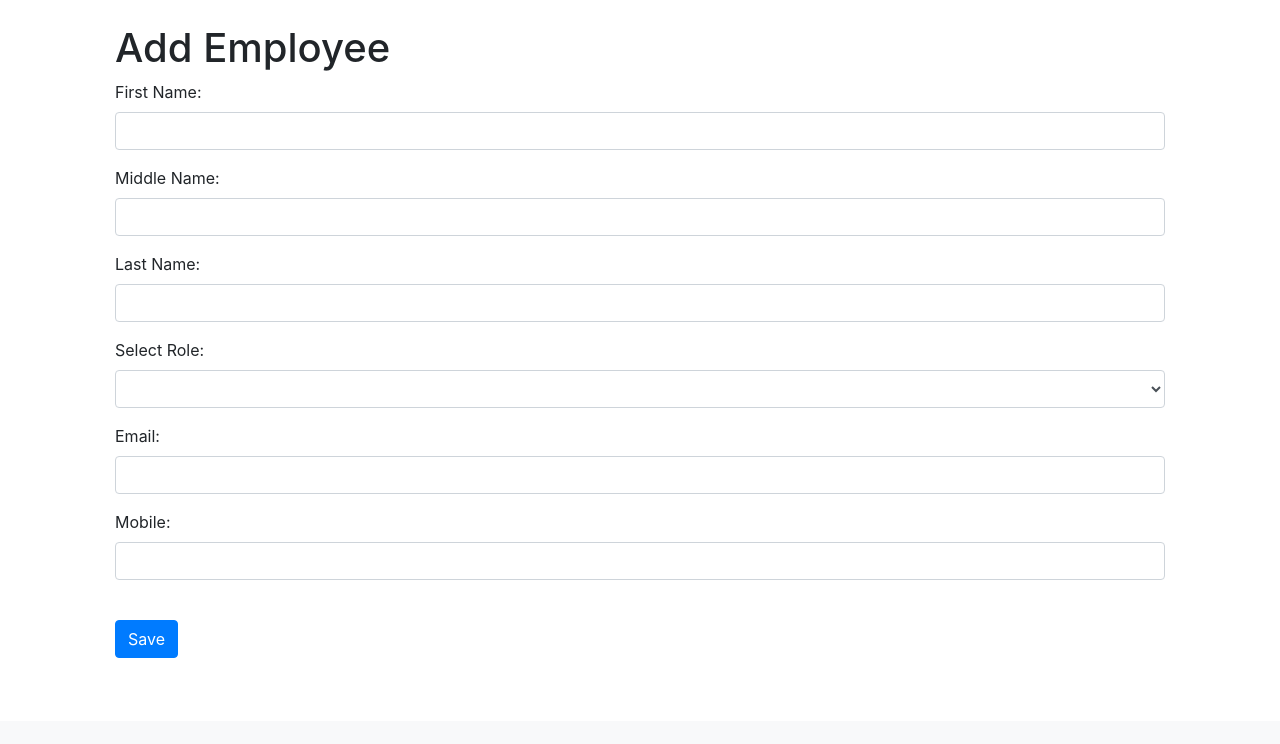
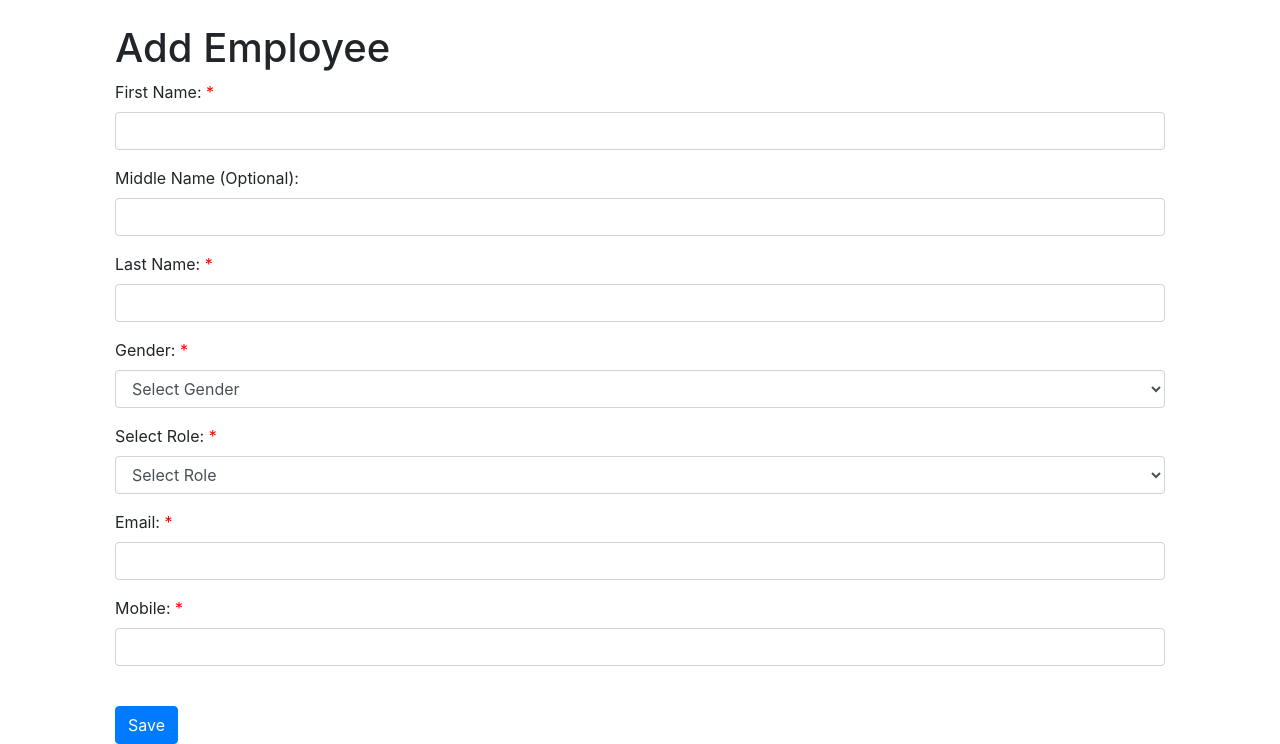
Before and after one commit to cadabraaa/EmployeeManagement, a Flask app: page /add_employee in a window 1280 px wide. Shown: the part 79-823 px from the top of the page. Before the commit the page ends 737 px from the top, so only its background shows below. Run offline with Flask 3, Linux system fonts and the light colour scheme; the visitor is signed in with stand-in values (Sample User, id 1); data that the repository does not hold is empty; some libraries are stand-ins or nearby versions.

Commit message:
edit role and gender

```diff
--- a/main.py
+++ b/main.py
@@ -1,7 +1,8 @@
 from website import create_app
+from flask_cors import CORS
 
 app = create_app()
-
+CORS(app)
 
 if __name__ == '__main__':
     app.run(host='0.0.0.0', debug=True)
--- a/pyproject.toml
+++ b/pyproject.toml
@@ -10,6 +10,7 @@ packages = [{include = "repl_nix_employeemanagement"}]
 python = "^3.10"
 flask = "^3.0.2"
 django-security = "^0.12.0"
+flask-cors = "^4.0.0"
 
 
 [build-system]
--- a/website/__init__.py
+++ b/website/__init__.py
@@ -22,7 +22,7 @@ def create_app():
     app.register_blueprint(views, url_prefix='/')
     app.register_blueprint(auth, url_prefix='/')
 
-    from .models import User, Employee, Role
+    from .models import User, Employee, Role, Gender
 
     with app.app_context():
       db.create_all()
--- a/website/templates/add_employee.html
+++ b/website/templates/add_employee.html
@@ -15,23 +15,34 @@
           <h1>Add Employee</h1>
           <form method="POST" action="{{ url_for('views.add_employee') }}">
               <div class="form-group">
-                  <label for="first_name">First Name:</label>
+                  <label for="first_name">First Name: <span style="color: red;">*</span></label>
                   <input type="text" class="form-control" id="first_name" name="first_name" required pattern="[A-Za-z]{3,}" title="Please enter a valid first name (at least 3 letters)">
               </div>
 
               <div class="form-group">
-                  <label for="middle_name">Middle Name:</label>
+                  <label for="middle_name">Middle Name (Optional):</label>
                   <input type="text" class="form-control" id="middle_name" name="middle_name">
               </div>
 
               <div class="form-group">
-                  <label for="last_name">Last Name:</label>
-                  <input type="text" class="form-control" id="last_name" name="last_name" required pattern="[A-Za-z]{3,}" title="Please enter a valid last name (at least 3 letters)">
+                  <label for="last_name">Last Name: <span style="color: red;">*</span></label>
+                  <input type="text" class="form-control" id="last_name" name="last_name" required pattern="[A-Za-z]{1,}" title="Please enter a valid last name (at least 1 letter)">
               </div>
 
               <div class="form-group">
-                <label for="role_id">Select Role:</label>
+                  <label for="gender">Gender: <span style="color: red;">*</span></label>
+                  <select class="form-control" id="gender" name="gender" required>
+                      <option value="" disabled selected>Select Gender</option>
+                      {% for gender in genders %}
+                          <option value="{{ gender.id }}">{{ gender.gender }}</option>
+                      {% endfor %}
+                  </select>
+              </div>
+
+              <div class="form-group">
+                  <label for="role_id">Select Role: <span style="color: red;">*</span></label>
                   <select class="form-control" id="role_id" name="role_id" required>
+                      <option value="" disabled selected>Select Role</option>
                       {% for role in roles %}
                           <option value="{{ role.id }}">{{ role.role }}</option>
                       {% endfor %}
@@ -39,20 +50,15 @@
               </div>
 
               <div class="form-group">
-                  <label for="email">Email:</label>
+                  <label for="email">Email: <span style="color: red;">*</span></label>
                   <input type="email" class="form-control" id="email" name="email" required pattern="[a-zA-Z0-9._%+-]+@[a-zA-Z0-9.-]+\.[a-zA-Z]{2,}$" title="Please enter a valid email address">
               </div>
 
               <div class="form-group">
-                  <label for="mobile">Mobile:</label>
+                  <label for="mobile">Mobile: <span style="color: red;">*</span></label>
                   <input type="tel" class="form-control" id="mobile" name="mobile" required pattern="[0-9]{10}" title="Please enter a valid 10-digit mobile number">
               </div>
 
-            <button class="btn btn-primary mt-4" href="/employee">Save</button>
-
+              <button type="submit" class="btn btn-primary mt-4">Save</button>
           </form>
-          </form>
-      </div>
-    </div>
-</br>
 {% endblock %}
--- a/website/templates/base.html
+++ b/website/templates/base.html
@@ -86,18 +86,5 @@
       crossorigin="anonymous"
     ></script>
 
-    {% block javascript %}
-    <script type="text/javascript">
-      function deleteNote(noteId) {
-    fetch("/delete-note", {
-    method: "POST",
-    body: JSON.stringify({ noteId: noteId }),
-    }).then((_res) => {
-    window.location.href = "/";
-    });
-    }
-    </script>
-    {% endblock %}
-
   </body>
 </html>
--- a/website/templates/employee.html
+++ b/website/templates/employee.html
@@ -12,7 +12,7 @@
       {% endwith %}
 
 <h1>Employee</h1>
-     <a <button class="btn btn-primary mt-4" href="/add_employee">Add Employee</button></a>
+      <a href="/add_employee" class="btn btn-primary mt-4">Add Employee</a>
       <div>
           <table class="table table-striped mt-4">
               <thead>
@@ -20,6 +20,7 @@
                       <th>ID</th>
                       <th>Role</th>
                       <th>Full Name</th>
+                      <th>Gender</th>
                       <th>Email</th>
                       <th>Mobile</th>
                       <th>Action</th>
@@ -31,6 +32,7 @@
                       <td>{{ employee.employee_id }}</td>
                       <td>{{ employee.role.role }}</td>
                       <td>{{ employee.first_name }} {{ employee.middle_name }} {{ employee.last_name }}</td>
+                      <td>{{ employee.gender.gender}}</td>
                       <td>{{ employee.email }}</td>
                       <td>{{ employee.mobile }}</td>
                       <td><a href="" class="btn btn-info">View</a></td>
--- a/website/templates/role.html
+++ b/website/templates/role.html
@@ -43,11 +43,14 @@
                           <td>{{ role.role }}</td>
                           <td>{{ role.description }}</td>
                           <td>
-                              <button class="btn btn-info btn-sm" onclick="openEditModal('{{ role.id }}', '{{ role.role }}')">Edit</button>
+
+                              <a href="{{ url_for('views.edit_role', role_id=role.id) }}" class="btn btn-info btn-sm">Edit</a>
                           </td>
                       </tr>
                   {% endfor %}
               </tbody>
           </table>
       </div>
+
+
 {% endblock %}
--- a/website/views.py
+++ b/website/views.py
@@ -1,10 +1,32 @@
-from flask import Blueprint, render_template, request, flash, jsonify
+from flask import Blueprint, render_template, request, flash, jsonify, redirect, url_for
 from flask_login import login_required, current_user
-from .models import Employee, Role
+from .models import Employee, Role, Gender
+from flask_cors import CORS, cross_origin
 from . import db
 
 views = Blueprint('views', __name__)
+CORS(views)
 
+######## DASHBOARD ########
+
+@views.route('/', methods=['GET', 'POST'])
+@login_required
+@cross_origin()
+def dashboard():
+  company_name = request.args.get('company_name', 'Default Company')
+  return render_template("dashboard.html", user=current_user)
+
+
+######## ALL EMPLOYEES ########
+
+@views.route('/employee', methods=['GET', 'POST'])
+@login_required
+@cross_origin()
+def employee():
+  return render_template("employee.html", user=current_user)
+
+
+######## ADD EMPLOYEE ########
 
 def generate_employee_id(company_code):
   last_employee = Employee.query.filter(
@@ -18,28 +40,16 @@ def generate_employee_id(company_code):
 
   return f'{company_code}{new_id_number:06d}'
 
-
-@views.route('/', methods=['GET', 'POST'])
-@login_required
-def dashboard():
-  company_name = request.args.get('company_name', 'Default Company')
-  return render_template("dashboard.html", user=current_user)
-
-
-@views.route('/employee', methods=['GET', 'POST'])
-@login_required
-def employee():
-  return render_template("employee.html", user=current_user)
-
-
 @views.route('/add_employee', methods=['GET', 'POST'])
 @login_required
+@cross_origin()
 def add_employee():
     if request.method == 'POST':
         company_code = current_user.company_code
         first_name = request.form.get('first_name')
         middle_name = request.form.get('middle_name')
         last_name = request.form.get('last_name')
+        gender_id = request.form.get('gender')  # Change to gender_id to match the column name
         email = request.form.get('email')
         mobile = request.form.get('mobile')
         role_id = request.form.get('role_id')
@@ -47,23 +57,72 @@ def add_employee():
         if not first_name or not last_name or not email or not mobile:
             flash('All fields are required.', category='error')
         else:
-            # Check if the email already exists in the database
+            try:
+                existing_employee = Employee.query.filter_by(email=email).first()
+                if existing_employee:
+                    flash('Email already exists. Please use a different email address.', category='error')
+                else:
+                    employee_id = generate_employee_id(company_code)
+                    role = Role.query.get(role_id)
+                    gender = Gender.query.get(gender_id)
+
+                    # Create a new Employee instance and add it to the database
+                    new_employee = Employee(
+                        employee_id=employee_id,
+                        first_name=first_name,
+                        middle_name=middle_name,
+                        last_name=last_name,
+                        gender_id=gender_id,  # Assign the gender_id
+                        email=email,
+                        mobile=mobile,
+                        user_id=current_user.id,
+                        role=role
+                    )
+
+                    db.session.add(new_employee)
+                    db.session.commit()
+                    flash('Employee added successfully!', category='success')
+            except Exception as e:
+                db.session.rollback()
+                flash(f'An error occurred: {str(e)}', category='error')
+
+    # Query roles associated with the current user
+    roles = Role.query.filter_by(user_id=current_user.id).all()
+    genders = Gender.query.all()  # Query all genders
+
+    return render_template("add_employee.html", user=current_user, roles=roles, genders=genders)
+
+'''
+@views.route('/add_employee', methods=['GET', 'POST'])
+@login_required
+@cross_origin()
+def add_employee():
+    if request.method == 'POST':
+        company_code = current_user.company_code
+        first_name = request.form.get('first_name')
+        middle_name = request.form.get('middle_name')
+        last_name = request.form.get('last_name')
+        gender = request.form.get('gender')
+        email = request.form.get('email')
+        mobile = request.form.get('mobile')
+        role_id = request.form.get('role_id')
+
+        if not first_name or not last_name or not email or not mobile:
+            flash('All fields are required.', category='error')
+        else:
             existing_employee = Employee.query.filter_by(email=email).first()
-
             if existing_employee:
                 flash('Email already exists. Please use a different email address.', category='error')
             else:
                 employee_id = generate_employee_id(company_code)
                 print(f"Generated employee_id: {employee_id}")
-
-                # Fetch the Role object based on role_id
                 role = Role.query.get(role_id)
-
                 new_employee = Employee(
                     employee_id=employee_id,
                     first_name=first_name,
                     middle_name=middle_name,
                     last_name=last_name,
+                    gender=gender,
                     email=email,
                     mobile=mobile,
                     user_id=current_user.id,
@@ -76,63 +135,12 @@ def add_employee():
 
     roles = Role.query.filter_by(user_id=current_user.id).all()
     print(roles)
-    return render_template("add_employee.html", user=current_user, roles=roles)
+    return render_template("add_employee.html", user=current_user, roles=roles, gender=genders)
+'''
 
 
-@views.route('/role', methods=['GET', 'POST'])
-@login_required
-def role():
-  if request.method == 'POST':
-    role_name = request.form.get('role_name')
-    description = request.form.get('description')
-    role_id = request.form.get(
-        'edit_role_id')  # Add this line to get the role_id from the form
+######## ADD ROLES ########
 
-    if not role_name:
-      flash('Role name is required.', category='error')
-    elif role_id:  # If role_id is present, it's an edit request
-      edit_role = Role.query.filter_by(id=role_id,
-                                       user_id=current_user.id).first()
-      if edit_role:
-        edit_role.role = role_name
-        edit_role.description = description
-        db.session.commit()
-        flash('Role edited successfully!', category='success')
-      else:
-        flash('Role not found.', category='error')
-    else:
-      existing_role = Role.query.filter_by(role=role_name,
-                                           user_id=current_user.id).first()
-
-      if existing_role:
-        flash('Role type already exists.', category='error')
-      else:
-        new_role = Role(role=role_name,
-                        description=description,
-                        user_id=current_user.id)
-        db.session.add(new_role)
-        db.session.commit()
-        flash('Role added successfully!', category='success')
-
-  roles = Role.query.filter_by(user_id=current_user.id).all()
-  return render_template("role.html", user=current_user, roles=roles)
-
-
-@views.route('/edit_role/<int:role_id>', methods=['GET'])
-@login_required
-def edit_role(role_id):
-  role_to_edit = Role.query.filter_by(id=role_id,
-                                      user_id=current_user.id).first()
-  if role_to_edit:
-    return render_template("edit_role.html",
-                           user=current_user,
-                           role=role_to_edit)
-  else:
-    flash('Role not found.', category='error')
-    return redirect(url_for('views.role'))
-
-
-'''
 @views.route('/role', methods=['GET', 'POST'])
 @login_required
 def role():
@@ -156,4 +164,30 @@ def role():
     roles = Role.query.filter_by(user_id=current_user.id).all()
     return render_template("role.html", user=current_user, roles=roles)
 
-'''
+
+######## EDIT ROLES ########
+
+@views.route('/edit_role/<int:role_id>', methods=['GET', 'POST'])
+@login_required
+def edit_role(role_id):
+    role = Role.query.get_or_404(role_id)
+
+    if request.method == 'POST':
+        role_name = request.form.get('role_name')
+        description = request.form.get('description')
+
+        if not role_name:
+            flash('Role name is required.', category='error')
+        else:
+            existing_role = Role.query.filter_by(role=role_name, user_id=current_user.id).first()
+
+            if existing_role and existing_role.id != role.id:
+                flash('Role already exists. Please select another name.', category='error')
+            else:
+                role.role = role_name
+                role.description = description
+                db.session.commit()
+                flash('Role updated successfully!', category='success')
+                return redirect(url_for('views.role'))
+
+    return render_template("edit_role.html", user=current_user, role=role)
```
Also changed, not shown: website/models.py (+13 -8 lines), website/templates/edit_role.html (+23 -33 lines), 1 other file. Lines whose indentation alone changed are shown as unchanged.
